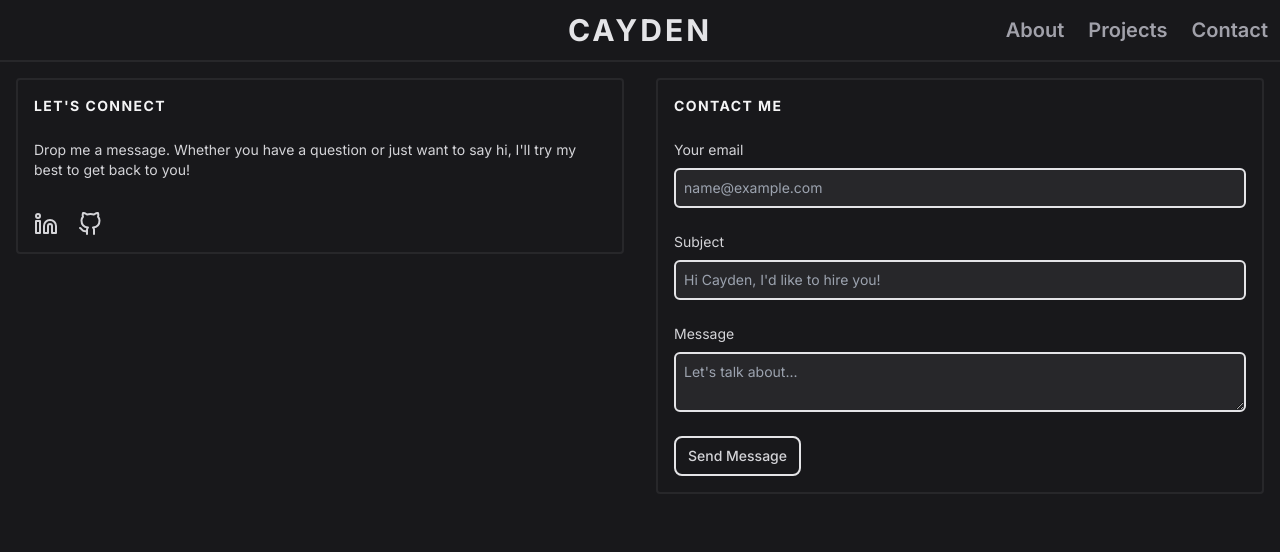
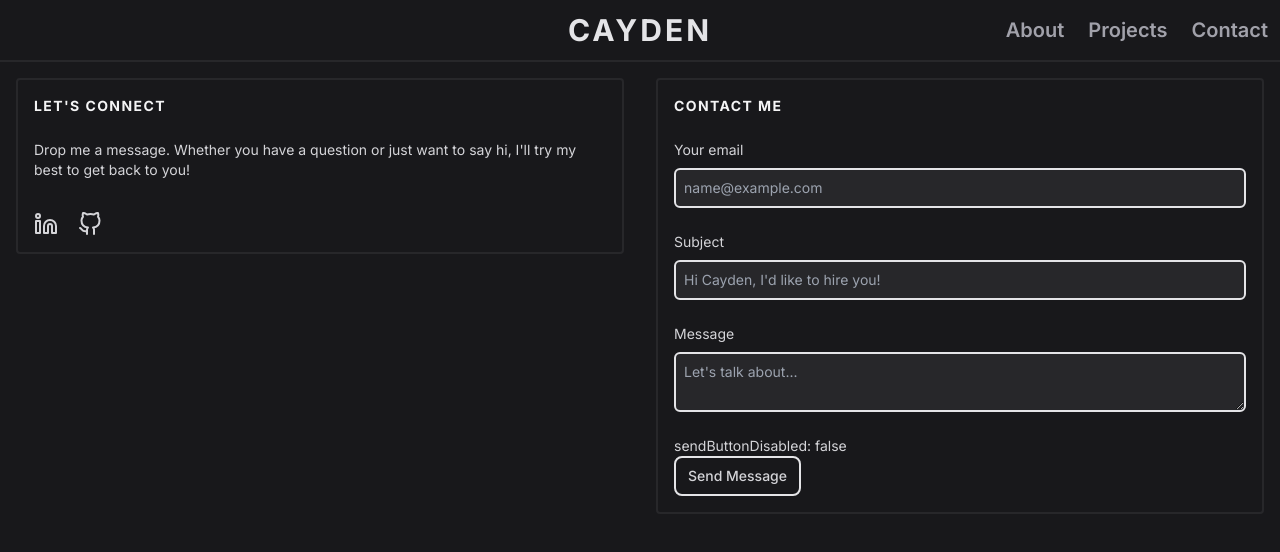
Before and after one commit to ClearlyRubix/Portfolio, a Next.js app: page /contact in a window 1280 px wide. Shown: the top 552 px of the page. Built offline with nearby package versions, Linux system fonts and the light colour scheme.

Commit message:
form action was causing the loading wheel and button to not update properly. Fixed with onSubmit handler instead

```diff
--- a/src/app/components/sections/contact/ContactForm.tsx
+++ b/src/app/components/sections/contact/ContactForm.tsx
@@ -1,33 +1,42 @@
 "use client";
-import { FormEvent, useState } from "react";
+import { FormEvent, useRef, useState } from "react";
 import IconLoader from "../../icons/IconLoader";
 
 const ContactForm = () => {
     const [emailSubmitted, setEmailSubmitted] = useState(false);
     const [emailError, setEmailError] = useState(false);
     const [sendButtonDisabled, setSendButtonDisabled] = useState(false);
+    const isSubmitting = useRef(false)
     const [errorMessage, setErrorMessage] = useState("There was an error.")
 
-    const handleSubmit = async (formData: FormData) => {
+    const handleSubmit = async (event: FormEvent<HTMLFormElement>) => {
+        event.preventDefault()
+        if (isSubmitting.current) return // ensure no duplicate submissions occur
+
+        isSubmitting.current = true
         setSendButtonDisabled(true);
+
+        const formData = new FormData(event.currentTarget)
 
         const email = formData.get("email")
         const subject = formData.get("subject")
         const message = formData.get("message")
 
         if (email == null || subject == null || message == null) {
-            setSendButtonDisabled(false)
+
+            //setSendButtonDisabled(false)
             setEmailError(true);
             setEmailSubmitted(false);
-            setErrorMessage("There was a problem sending the emai. Make sure all fields are filled in.")
+            setErrorMessage("There was a problem sending the email. Make sure all fields are filled in.")
             return
         }
 
         if (email?.toString().length == 0 || subject?.toString().length == 0 || message?.toString().length == 0) {
-            setSendButtonDisabled(false)
+
+            //setSendButtonDisabled(false)
             setEmailError(true);
             setEmailSubmitted(false);
-            setErrorMessage("There was a problem sending the emai. Make sure all fields are filled in.")
+            setErrorMessage("There was a problem sending the email. Make sure all fields are filled in.")
             return
         }
         const rawFormData = {
@@ -59,6 +68,7 @@ const ContactForm = () => {
             setEmailError(true);
             setEmailSubmitted(false);
             setSendButtonDisabled(false);
+            isSubmitting.current = false
             setErrorMessage("There was a problem sending the emai. Please try again later.")
         }
     };
@@ -85,7 +95,7 @@ const ContactForm = () => {
                         <></>
                     )}
                     <form
-                        action={handleSubmit}
+                        onSubmit={handleSubmit}
                         className="flex flex-col text-sm w-full"
                     >
                         <div className="mb-6">
@@ -114,6 +124,9 @@ const ContactForm = () => {
                                 className="block w-full bg-zinc-800 border-2 border-zinc-200 rounded-md p-2"
                             />
                         </div>
+                        <div>
+                            sendButtonDisabled: {sendButtonDisabled.toString()}
+                        </div>
                         {sendButtonDisabled ? (
                             <div>
                                 <IconLoader />
@@ -121,7 +134,7 @@ const ContactForm = () => {
                         ) : (
                             <button
                                 type="submit"
-                                disabled={false}
+                                disabled={sendButtonDisabled}
                                 className="text-md font-medium py-2 px-3 border-2 border-zinc-200 rounded-lg w-fit hover:bg-zinc-800"
                             >
                                 Send Message
```
